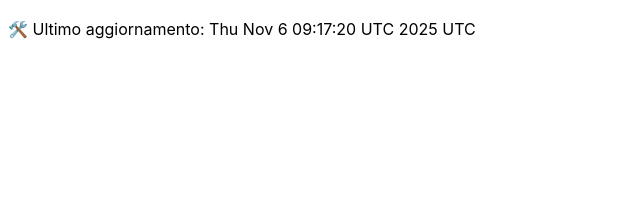
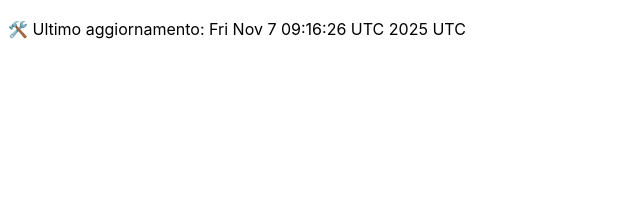
Before and after one commit to DanteTrb/DanteTrb.github.io, a Jekyll site: the page built from badges.md, in a window 1280 px wide. Shown: the top 212 px of the page, without its empty margins (0-640 px from the left). Built offline with Jekyll 4.4.1, drawn with Linux system fonts in a browser that asks for light colours; our own code applies the rules of GitHub Pages for plain Markdown files.

Commit message:
🛠️ Aggiornamento automatico badge

```diff
--- a/badges.md
+++ b/badges.md
@@ -1 +1 @@
-🛠️ Ultimo aggiornamento: Thu Nov  6 09:17:20 UTC 2025 UTC
+🛠️ Ultimo aggiornamento: Fri Nov  7 09:16:26 UTC 2025 UTC
```
